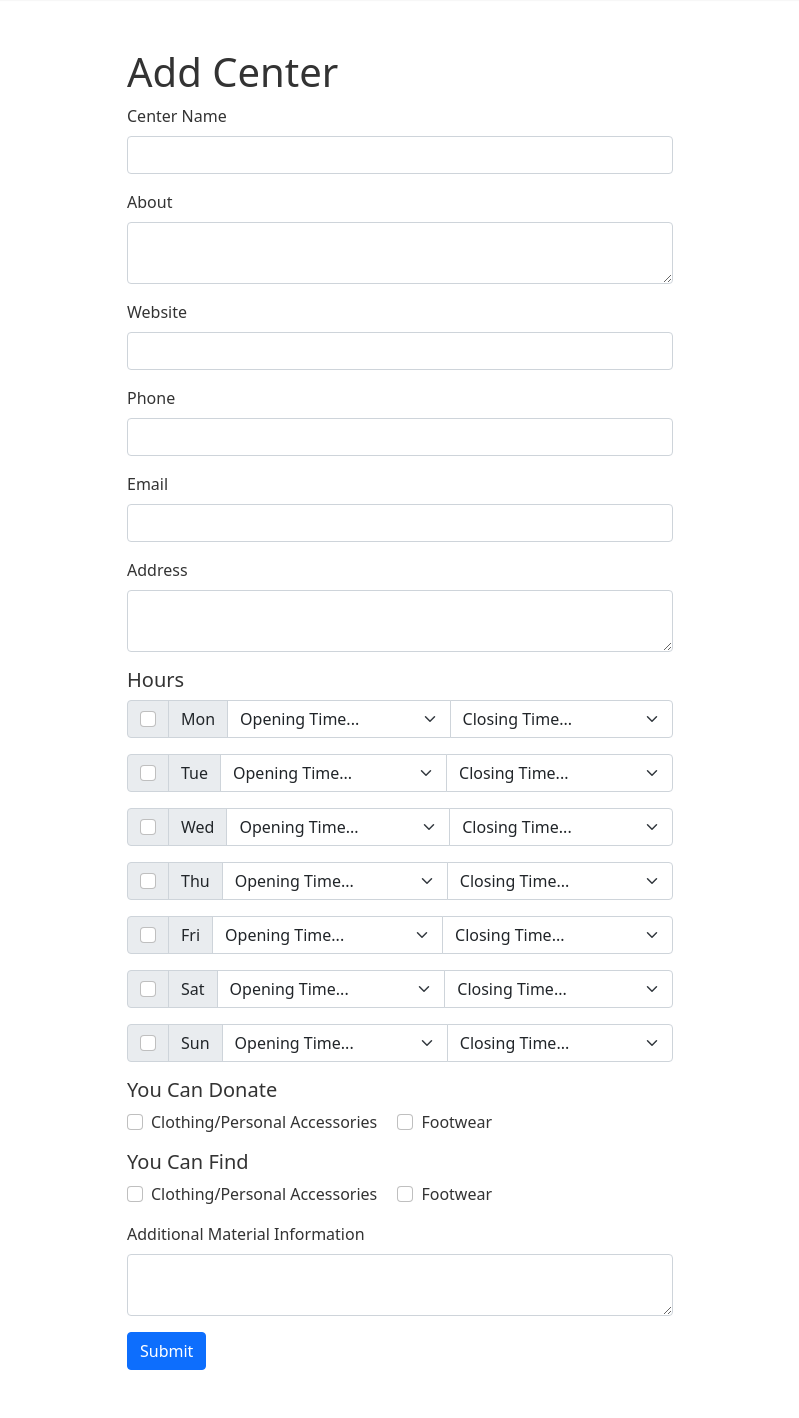
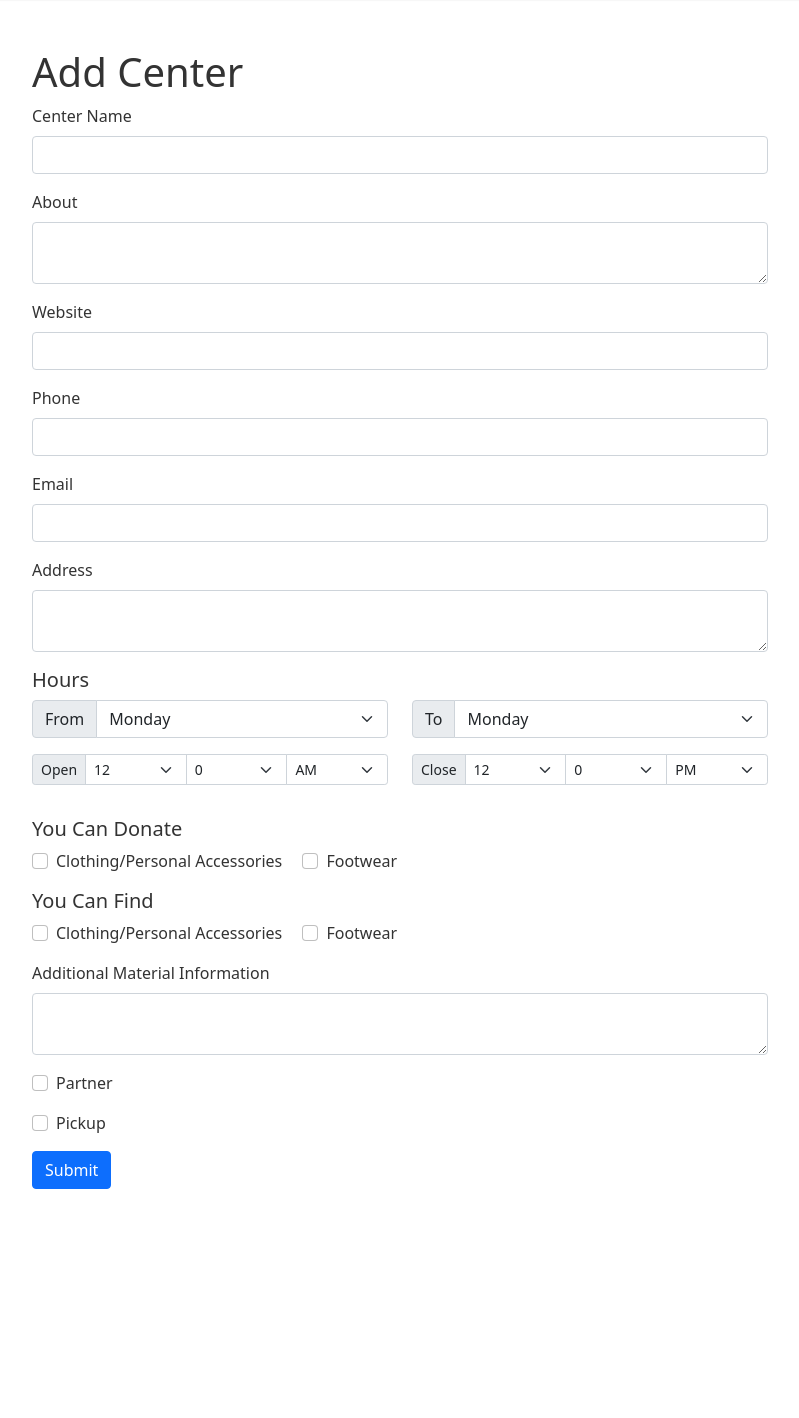
Before and after one commit to rubydog/donationcentermap, a Django app: page /input-center/ in a window 1280 px wide. Shown: the part 56-1474 px from the top of the page, without its empty margins (240-1039 px from the left). After the commit the page ends 1245 px from the top, so only its background shows below. Run offline with Django 3.2, Linux system fonts and the light colour scheme; some libraries are stand-ins or nearby versions.

Commit message:
Done changes on add center form

```diff
--- a/donationCenter/settings.py
+++ b/donationCenter/settings.py
@@ -88,10 +88,10 @@ WSGI_APPLICATION = 'donationCenter.wsgi.application'
 DATABASES = {
     'default': {
         'ENGINE': 'django.db.backends.postgresql_psycopg2',
-        'NAME': 'donation_center',
+        'NAME': 'postgres',
         'USER': 'postgres',
-        'PASSWORD': 'postgres',
-        'HOST': 'localhost',
+        'PASSWORD': 'donation@$2',
+        'HOST': '52.28.51.30',
         'PORT': '5432',
     }
 }
--- a/static/js/main.js
+++ b/static/js/main.js
@@ -5,7 +5,23 @@ $('#closeSearch').click(function(){
     $('.searchArea').removeClass('show');
 });
 
-
+let hrs = "";
+let min = "";
+for (let i = 0; i <= 12; i++) {
+    hrs += "<option>" + i + "</option>";
+    if(i == 12){
+        hrs += "<option selected>" + i + "</option>";
+    }
+}
+for(let j = 0; j < document.getElementsByClassName("hr").length; j++) {
+    document.getElementsByClassName("hr")[j].innerHTML = hrs
+}
+for (let i = 0; i <= 60; i++) {
+    min += "<option>" + i + "</option>";
+}
+for(let j = 0; j < document.getElementsByClassName("min").length; j++) {
+    document.getElementsByClassName("min")[j].innerHTML = min
+}
 
 let hours ={
     "monday":{
--- a/templates/inputPage.html
+++ b/templates/inputPage.html
@@ -7,7 +7,7 @@
 {% include "common/header.html" %}
 <div class="container my-5">
     <div class="row justify-content-md-center">
-        <div class="col-md-6 md-offset-3">
+        <div class="col-md-8 md-offset-2">
             <h1>Add Center</h1>
             <form>
                 <div class="mb-3">
@@ -34,8 +34,69 @@
                     <label for="address" class="form-label">Address</label>
                     <textarea id="address" class="form-control"></textarea>
                 </div>
+
                 <h5>Hours</h5>
-                <div class="input-group mb-3">
+                <div class="mb-3">
+                    <div class="row">
+                        <div class="col-lg-6">
+                            <div class="input-group mb-3">
+                                <label class="input-group-text" for="inputGroupSelect01">From</label>
+                                <select class="form-select">
+                                    <option selected value="Monday">Monday</option>
+                                    <option value="Tuesday">Tuesday</option>
+                                    <option value="Wednesday">Wednesday</option>
+                                    <option value="Thursday">Thursday</option>
+                                    <option value="Friday">Friday</option>
+                                    <option value="Saturday">Saturday</option>
+                                    <option value="Sunday">Sunday</option>
+                                </select>
+                            </div>
+                        </div>
+                        <div class="col-lg-6">
+                            <div class="input-group mb-3">
+                                <label class="input-group-text" for="inputGroupSelect01">To</label>
+                                <select class="form-select">
+                                    <option selected value="Monday">Monday</option>
+                                    <option value="Tuesday">Tuesday</option>
+                                    <option value="Wednesday">Wednesday</option>
+                                    <option value="Thursday">Thursday</option>
+                                    <option value="Friday">Friday</option>
+                                    <option value="Saturday">Saturday</option>
+                                    <option value="Sunday">Sunday</option>
+                                </select>
+                            </div>
+                        </div>
+                    </div>
+                    <div class="row">
+                        <div class="col-lg-6">
+                            <div class="input-group input-group-sm mb-3">
+                                <label class="input-group-text" for="inputGroupSelect01">Open</label>
+                                <select class="form-select hr">
+                                </select>
+                                <select class="form-select min">
+                                </select>
+                                <select class="form-select">
+                                    <option selected>AM</option>
+                                    <option>PM</option>
+                                </select>
+                            </div>
+                        </div>
+                        <div class="col-lg-6">
+                            <div class="input-group input-group-sm mb-3">
+                                <label class="input-group-text" for="inputGroupSelect01">Close</label>
+                                <select class="form-select hr">
+                                </select>
+                                <select class="form-select min">
+                                </select>
+                                <select class="form-select">
+                                    <option>AM</option>
+                                    <option selected>PM</option>
+                                </select>
+                            </div>
+                        </div>
+                    </div>
+                </div>
+                <!-- <div class="input-group mb-3">
                     <div class="input-group-text">
                         <input class="form-check-input mt-0" type="checkbox" value=""
                             aria-label="Checkbox for following text input">
@@ -137,10 +198,30 @@
                     </div>
                     <label class="input-group-text" for="inputGroupSelect01">Sat</label>
                     <select class="form-select" id="inputGroupSelect01">
-                        <option selected>Opening Time...</option>
-                        <option value="1">12AM</option>
-                        <option value="2">11AM</option>
-                        <option value="3">10AM</option>
+                        <option value="12:00AM">12:00 AM</option>
+                        <option value="01:00AM">01:00 AM</option>
+                        <option value="02:00AM">02:00 AM</option>
+                        <option value="03:00AM">03:00 AM</option>
+                        <option value="04:00AM">04:00 AM</option>
+                        <option value="05:00AM">05:00 AM</option>
+                        <option value="06:00AM">06:00 AM</option>
+                        <option value="07:00AM">07:00 AM</option>
+                        <option value="08:00AM">08:00 AM</option>
+                        <option value="09:00AM">09:00 AM</option>
+                        <option value="10:00AM">10:00 AM</option>
+                        <option value="11:00AM">11:00 AM</option>
+                        <option value="12:00PM">12:00 PM</option>
+                        <option value="01:00PM">01:00 PM</option>
+                        <option value="02:00PM">02:00 PM</option>
+                        <option value="03:00PM">03:00 PM</option>
+                        <option value="04:00PM">04:00 PM</option>
+                        <option value="05:00PM">05:00 PM</option>
+                        <option value="06:00PM">06:00 PM</option>
+                        <option value="07:00PM">07:00 PM</option>
+                        <option value="08:00PM">08:00 PM</option>
+                        <option value="09:00PM">09:00 PM</option>
+                        <option value="10:00PM">10:00 PM</option>
+                        <option value="11:00PM">11:00 PM</option>
                     </select>
                     <select class="form-select" id="inputGroupSelect01">
                         <option selected>Closing Time...</option>
@@ -167,7 +248,7 @@
                         <option value="2">11AM</option>
                         <option value="3">10AM</option>
                     </select>
-                </div>
+                </div> -->
                 <h5>You Can Donate</h5>
                 <div class="mb-3 form-check form-check-inline">
                     <input type="checkbox" class="form-check-input" id="exampleCheck1">
@@ -191,6 +272,14 @@
                     </label>
                     <textarea id="information" class="form-control"></textarea>
                 </div>
+                <div class="mb-3 form-check">
+                    <input type="checkbox" class="form-check-input" id="partner">
+                    <label class="form-check-label" for="partner">Partner</label>
+                </div>
+                <div class="mb-3 form-check ">
+                    <input type="checkbox" class="form-check-input" id="pickup">
+                    <label class="form-check-label" for="pickup">Pickup</label>
+                </div>
                 <button type="submit" class="btn btn-primary">Submit</button>
             </form>
         </div>
```
